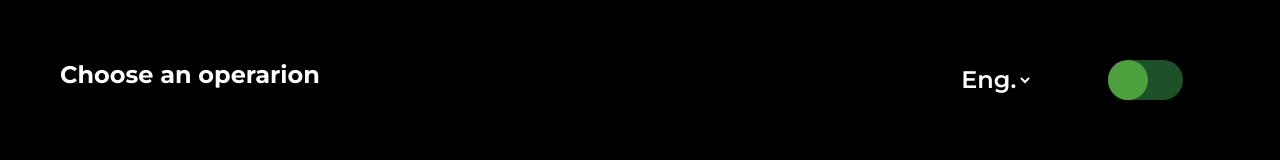
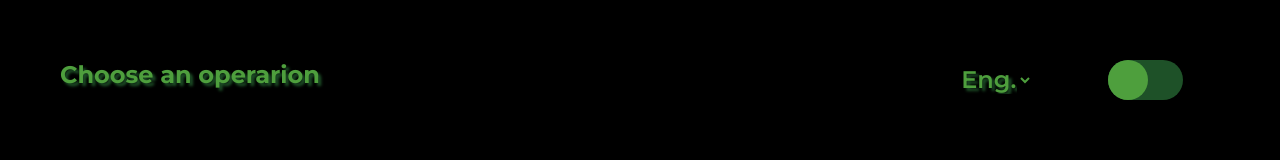
Before and after one commit to ZubalYana/ATM, a plain HTML site: page index.html in a window 1280 px wide. Drawn offline with nearby package versions, Linux system fonts and the light colour scheme.

Commit message:
Change hesder colors and add shadows

```diff
--- a/style.scss
+++ b/style.scss
@@ -131,8 +131,9 @@
         }
         .mainPage_title{
             font-size: 24px;
-            color: #fff;
+            color: #4E9F3D;
             font-weight: 700;
+            text-shadow: 3px 3px 3px #1E5128;
         }
         .mainPage_themeAndLangCon{
             width: 300px;
@@ -143,13 +144,15 @@
             border: none;
             outline: none;
             background-color: #000;
-            color: #fff;
+            color: #4E9F3D;
+            text-shadow: 3px 3px 3px #1E5128;
             height: 40px;
             font-size: 24px;
             font-weight: 600;
         }
         option{
-            color: #fff;
+            color: #4E9F3D;
+            text-shadow: 3px 3px 3px #1E5128;
             border: none;
             outline: none;
             font-size: 24px;
```
Also changed, not shown: style.css, 1 other file.
